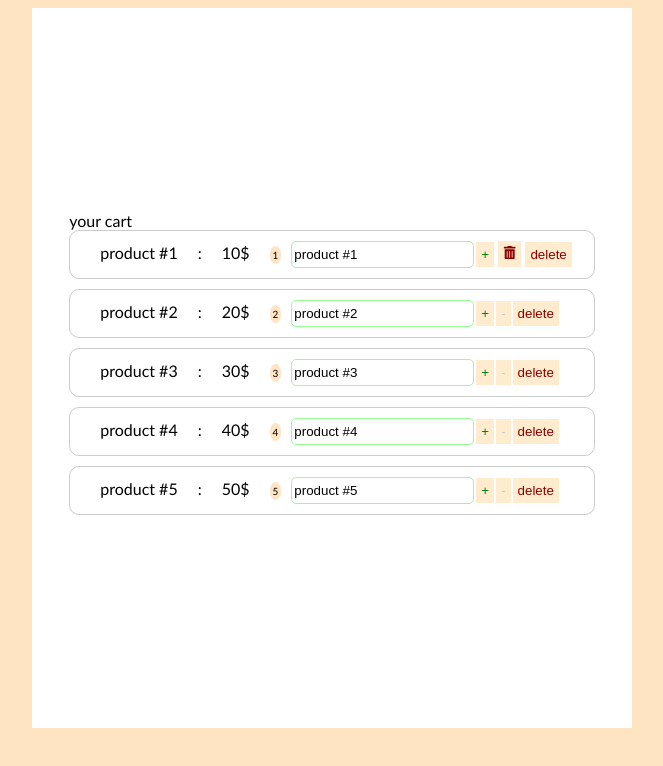
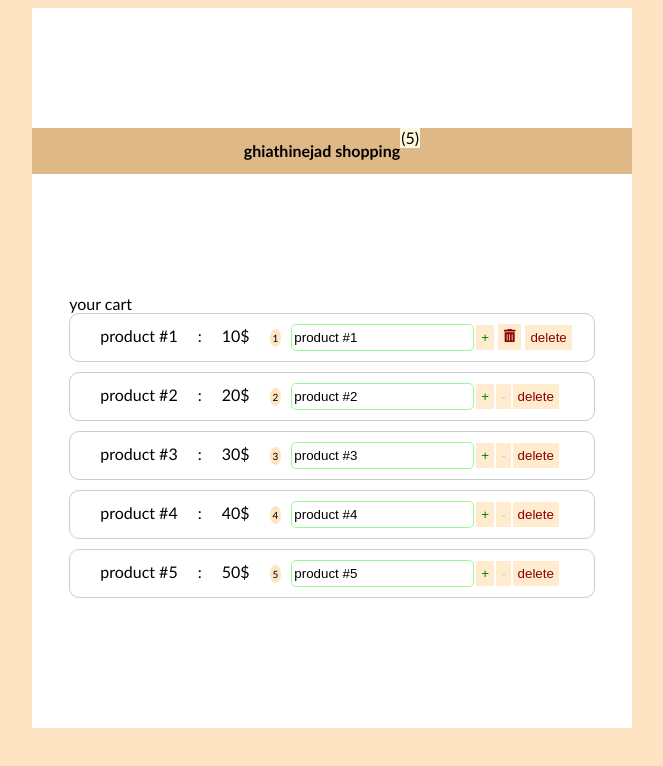
Before and after one commit to ghiathinejad/react-courses, a React (Create React App) app: page / in a window 1280 px wide. Shown: the top 766 px of the page, without its empty margins (308-971 px from the left). Built offline with nearby package versions, Linux system fonts and the light colour scheme.

Commit message:
course33 lifting sate up

```diff
--- a/src/App.js
+++ b/src/App.js
@@ -1,12 +1,91 @@
 import { Component} from "react";
 import ProductList from "./components/ProductList/ProductList";
 import './App.css';
+import NavBar from "./components/Navbar/NavBar";
 
 class App extends Component{
+    state = {
+        products:[
+            {id:1,title: "product #1" , price: "10$" , quantity : 1},
+            {id:2,title: "product #2" , price: "20$" , quantity : 2},
+            {id:3,title: "product #3" , price: "30$" , quantity : 3},
+            {id:4,title: "product #4" , price: "40$" , quantity : 4},
+            {id:5,title: "product #5" , price: "50$" , quantity : 5},
+        ]
+    }
+
+
+    deleteProductHandler = (ProductId) => {
+        console.log("delete :"+ProductId);
+        const ProductsFilter = this.state.products.filter((p) => {
+            return(
+                p.id !== ProductId
+            );
+        });
+        this.setState({products:ProductsFilter});
+    }
+    incrementProductHandler = (ProductId) => {
+        const products = [...this.state.products]
+        const selectedItem = products.find(
+            (pro) => {
+                return (
+                    pro.id === ProductId
+                );
+            }
+        );
+/*         console.log(this.state.products);
+        console.log(selectedItem);
+ */
+        selectedItem.quantity++;
+
+        this.setState({products:products});
+
+    }
+
+    changeTitleHandler = (e,ProductId) => {
+        const products = [...this.state.products];
+        const selecteProduct = products.find((pro) => {
+            return(
+                pro.id === ProductId
+            );
+        });
+        selecteProduct.title = e.target.value;
+        this.setState({products:products});
+    }
+
+    decrementProductHandler = (ProductId) => {
+
+        const products = [...this.state.products]
+        const selectedItem = products.find(
+            (pro) => {
+                return (
+                    pro.id === ProductId
+                );
+            }
+        );
+/*         console.log(this.state.products);
+        console.log(selectedItem);
+ */
+        if(selectedItem.quantity > 1){
+            selectedItem.quantity--;
+            this.setState({products:products});
+        }else{
+            this.deleteProductHandler(ProductId);
+        }
+    }
+
     render() {
         return (
             <div className="container">
-                <ProductList/>
+                <NavBar totalItem={this.state.products.length}/>
+                <ProductList
+                    products={this.state.products}
+                    onIncrement={this.incrementProductHandler}
+                    onDelete={this.deleteProductHandler}
+                    onChangeTitle={this.changeTitleHandler}
+                    onDecrement={this.decrementProductHandler}
+
+                />
             </div>
             );
     }
--- /dev/null
+++ b/src/components/Navbar/NavBar.jsx
@@ -0,0 +1,9 @@
+import navBarStyle from "./navBar.module.css";
+const NavBar = (props) => {
+    return (<header className={navBarStyle.navBar}>
+        <h2>ghiathinejad shopping</h2>
+        <span>({props.totalItem})</span>
+    </header>);
+}
+
+export default NavBar;
--- /dev/null
+++ b/src/components/Navbar/navBar.module.css
@@ -0,0 +1,16 @@
+.navBar {
+  width: 100%;
+  background-color: burlywood;
+  display: flex;
+  justify-content: center;
+}
+.navBar h2{
+    font-size: 16px;
+}
+.navBar span{
+    width: 20px;
+    height: 20px;
+    border-radius: 5%;
+    background-color: cornsilk;
+    text-align: center;
+}
--- a/src/components/ProductList/ProductList.js
+++ b/src/components/ProductList/ProductList.js
@@ -2,89 +2,24 @@ import { Component } from "react";
 import Product from "../Product/Product";
 
 class ProductList extends Component {
-    state = {
-        products:[
-            {id:1,title: "product #1" , price: "10$" , quantity : 1},
-            {id:2,title: "product #2" , price: "20$" , quantity : 2},
-            {id:3,title: "product #3" , price: "30$" , quantity : 3},
-            {id:4,title: "product #4" , price: "40$" , quantity : 4},
-            {id:5,title: "product #5" , price: "50$" , quantity : 5},
-        ]
-    }
-    deleteProductHandler = (ProductId) => {
-        console.log("delete :"+ProductId);
-        const ProductsFilter = this.state.products.filter((p) => {
-            return(
-                p.id !== ProductId
-            );
-        });
-        this.setState({products:ProductsFilter});
-    }
-    incrementProductHandler = (ProductId) => {
-        const products = [...this.state.products]
-        const selectedItem = products.find(
-            (pro) => {
-                return (
-                    pro.id === ProductId
-                );
-            }
-        );
-/*         console.log(this.state.products);
-        console.log(selectedItem);
- */
-        selectedItem.quantity++;
 
-        this.setState({products:products});
 
-    }
-
-    changeTitleHandler = (e,ProductId) => {
-        const products = [...this.state.products];
-        const selecteProduct = products.find((pro) => {
-            return(
-                pro.id === ProductId
-            );
-        });
-        selecteProduct.title = e.target.value;
-        this.setState({products:products});
-    }
-
-    decrementProductHandler = (ProductId) => {
-
-        const products = [...this.state.products]
-        const selectedItem = products.find(
-            (pro) => {
-                return (
-                    pro.id === ProductId
-                );
-            }
-        );
-/*         console.log(this.state.products);
-        console.log(selectedItem);
- */
-        if(selectedItem.quantity > 1){
-            selectedItem.quantity--;
-            this.setState({products:products});
-        }else{
-            this.deleteProductHandler(ProductId);
-        }
-    }
 
     renderProducts = () =>{
-        if(this.state.products.length === 0)
+        if(this.props.products.length === 0)
             return (<div>no products</div>);
 
         return(
             <ul>
-            {this.state.products.map((pro) =>{
+            {this.props.products.map((pro) =>{
                 return(
                      <Product
                         key={pro.id}
                         product={pro}
-                        onIncrement={() => this.incrementProductHandler(pro.id)}
-                        onDelete={() => this.deleteProductHandler(pro.id)}
-                        onChangeTitle={(e) => this.changeTitleHandler(e,pro.id)}
-                        onDecrement={() => this.decrementProductHandler(pro.id)}
+                        onIncrement={() => this.props.onIncrement(pro.id)}
+                        onDelete={() => this.props.onDelete(pro.id)}
+                        onChangeTitle={(e) => this.props.onChangeTitle(e,pro.id)}
+                        onDecrement={() => this.props.onDecrement(pro.id)}
                         />
                     )}
                  )}
@@ -96,7 +31,7 @@ class ProductList extends Component {
         return (
                 <div>
                     {/* {this.state.products.length ? <div>your cart</div> : <div>go shopping</div>} */}
-                    {this.state.products.length && <div>your cart</div>}
+                    {this.props.products.length && <div>your cart</div>}
                     {this.renderProducts()}
                 </div>
         );
```
